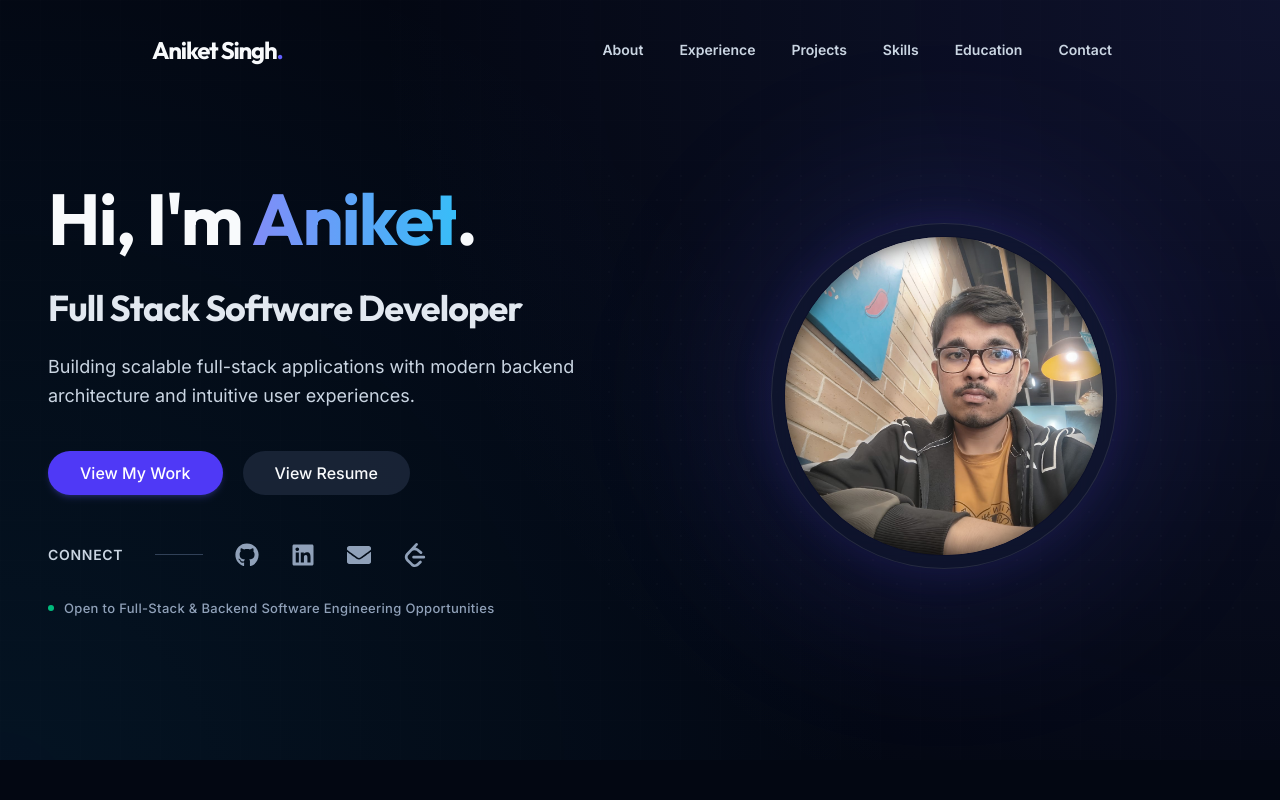
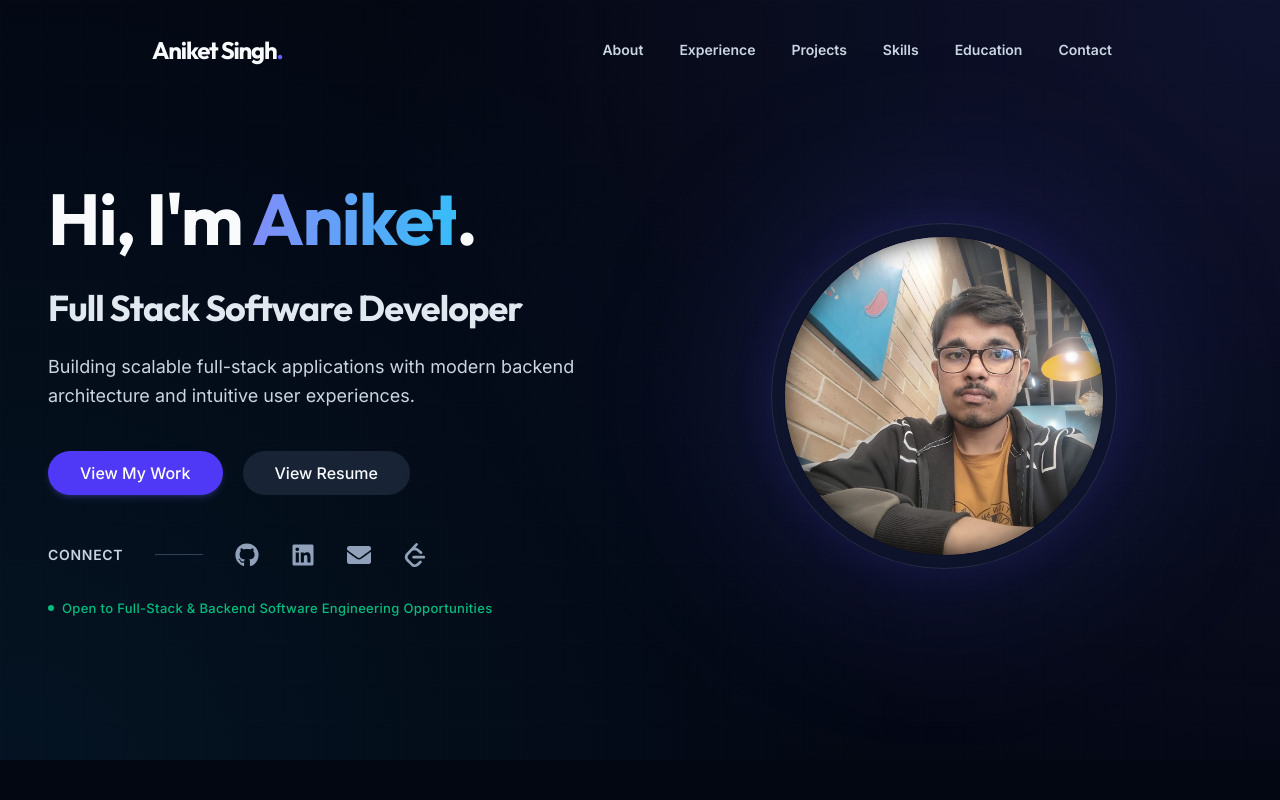
Before and after one commit to SinghAniket24/resume_db, a React (Vite) app: page / in a window 1280 px wide. Shown: the top 800 px of the page. Built offline with nearby package versions, Linux system fonts and the light colour scheme.

Commit message:
Refine availability status styling

```diff
--- a/src/sections/Hero.jsx
+++ b/src/sections/Hero.jsx
@@ -65,9 +65,9 @@ export function Hero() {
               })}
             </div>
 
-            <div className="mt-8 flex items-center gap-2.5 group cursor-default">
-              <div className="h-1.5 w-1.5 rounded-full bg-emerald-500 shrink-0 transition-shadow duration-300 group-hover:shadow-[0_0_8px_rgba(52,211,153,0.8)] group-hover:bg-emerald-400"></div>
-              <span className="text-[13px] font-medium text-slate-400 transition-colors duration-300 group-hover:text-emerald-400 tracking-wide">
+            <div className="mt-8 inline-flex items-center gap-2 group cursor-default">
+              <div className="h-1.5 w-1.5 rounded-full bg-emerald-500 shrink-0 transition-shadow duration-300 group-hover:shadow-[0_0_8px_rgba(16,185,129,0.5)]"></div>
+              <span className="text-[13px] font-medium text-emerald-500 tracking-wide">
                 Open to Full-Stack & Backend Software Engineering Opportunities
               </span>
             </div>
```
